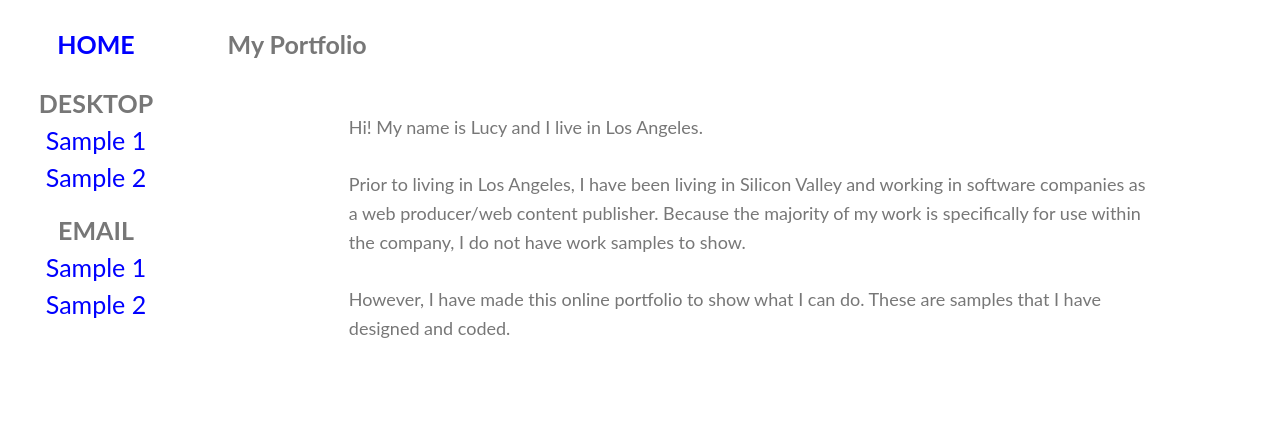
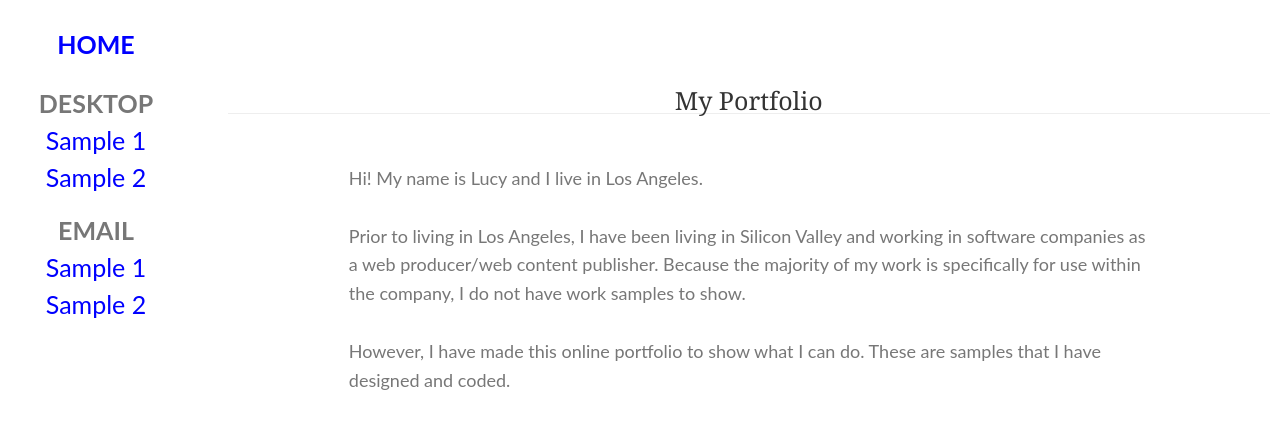
Before and after one commit to nuumu/nuumu.github.io, a Jekyll site: the page built from index.html, in a window 1280 px wide. Shown: the top 429 px of the page. Built offline with Jekyll 4.4.1, drawn with Linux system fonts in a browser that asks for light colours.

Commit message:
Update index.html

```diff
--- a/index.html
+++ b/index.html
@@ -7,7 +7,7 @@ if( screen.width <= 480 ) {
     location.href = '/m-index.html';
 }
 </script>
-    <header><h1>My Portfolio</h1></header>
+    <header class="h1">My Portfolio</header>
 
 <section class="contentbox">
 <p>Hi! My name is Lucy and I live in Los Angeles.</p><br />
```
